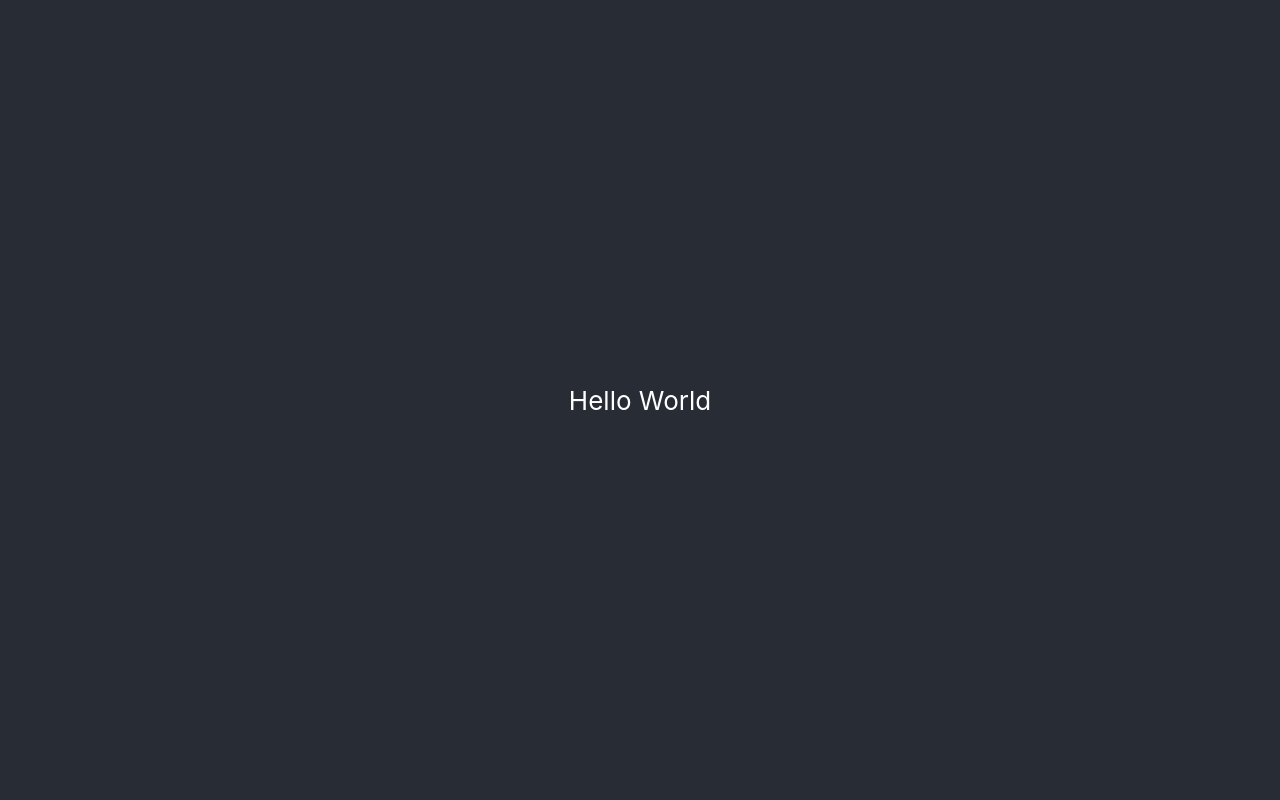
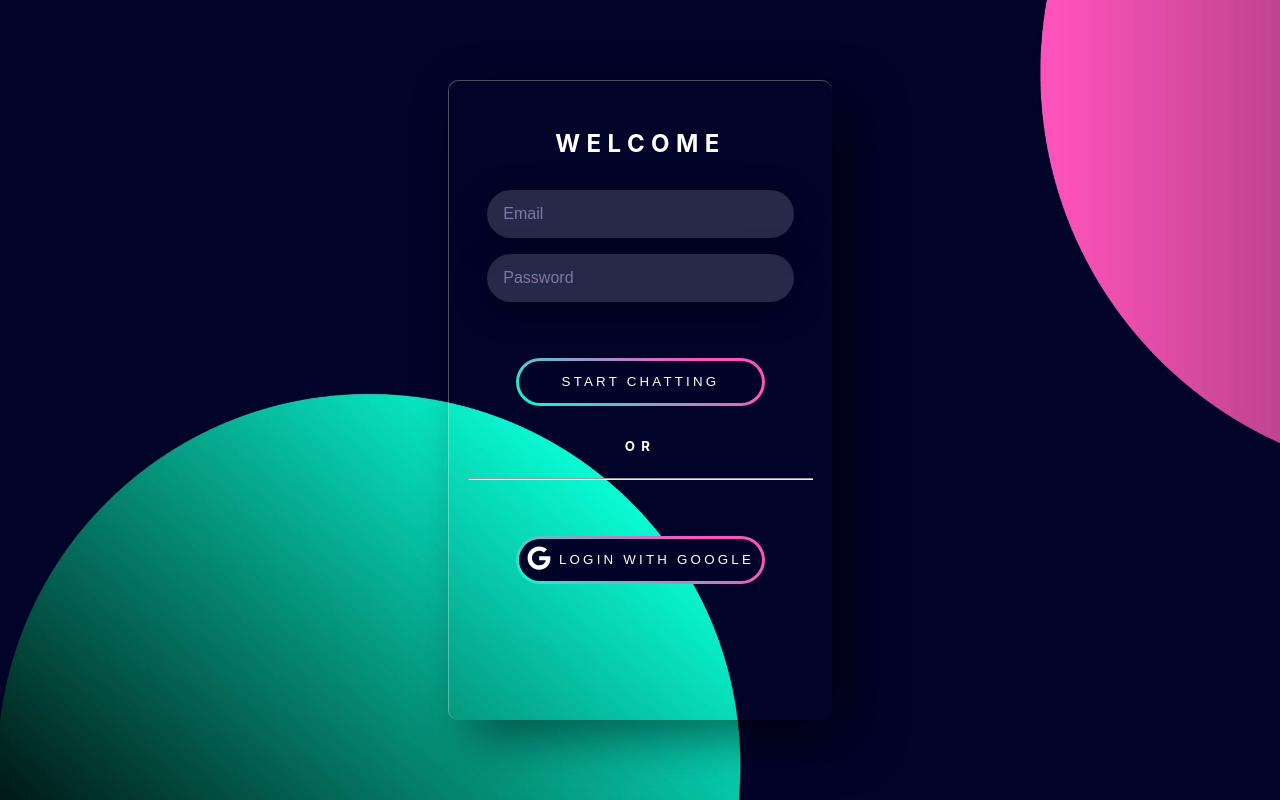
Before and after one commit to HasiniSama/Fire-Chat, a React (Create React App) app: page /signin in a window 1280 px wide. Built offline with nearby package versions, Linux system fonts and the light colour scheme.

Commit message:
Login page UI added

```diff
--- a/package.json
+++ b/package.json
@@ -9,8 +9,10 @@
     "firebase": "^9.9.1",
     "react": "^18.2.0",
     "react-dom": "^18.2.0",
+    "react-icons": "^4.4.0",
     "react-router-dom": "^6.3.0",
     "react-scripts": "5.0.1",
+    "styled-components": "^5.3.5",
     "web-vitals": "^2.1.4"
   },
   "scripts": {
--- a/src/App.css
+++ b/src/App.css
@@ -1,38 +1,22 @@
-.App {
-  text-align: center;
+/* Sign in */
+
+
+/* Navbar */
+nav {
+  display: flex;
+  align-items: center;
+  justify-content: space-between;
+  height: 70px;
+  padding: 0px 20px;
+  background-color: var(--color-2);
+  border-bottom: 2px solid var(--color-3);
 }
 
-.App-logo {
-  height: 40vmin;
-  pointer-events: none;
+nav a {
+  color : var(--color-1);
+  text-decoration: none;
 }
 
-@media (prefers-reduced-motion: no-preference) {
-  .App-logo {
-    animation: App-logo-spin infinite 20s linear;
-  }
+nav div a{
+  margin-right: 20px;
 }
-
-.App-header {
-  background-color: #282c34;
-  min-height: 100vh;
-  display: flex;
-  flex-direction: column;
-  align-items: center;
-  justify-content: center;
-  font-size: calc(10px + 2vmin);
-  color: white;
-}
-
-.App-link {
-  color: #61dafb;
-}
-
-@keyframes App-logo-spin {
-  from {
-    transform: rotate(0deg);
-  }
-  to {
-    transform: rotate(360deg);
-  }
-}
--- a/src/App.js
+++ b/src/App.js
@@ -1,14 +1,18 @@
 import './App.css'
 import React from 'react'
+import { BrowserRouter, Routes, Route } from 'react-router-dom'
+import Home from "./pages/Home"
+import Navbar from './components/Navbar'
+import SignIn from './pages/SignIn'
 
 function App() {
-
   return (
-    <div className="App">
-      <header className="App-header">
-        <div>Hello World</div>
-      </header>
-    </div>
+    <BrowserRouter>
+      <Routes>
+        <Route path='/' element={<Home/>}/>
+        <Route path='/signin' element={<SignIn/>}/>
+      </Routes>
+    </BrowserRouter>
   );
 }
 
--- /dev/null
+++ b/src/components/Button.jsx
@@ -0,0 +1,35 @@
+import styled from "styled-components";
+
+export default function Button({ content, children }) {
+  return <StyledButton>{children}{content}</StyledButton>;
+}
+
+const StyledButton = styled.button`
+  border: double 3px transparent;
+  /* border-image: linear-gradient(to right, #09FBD3 0%, #FE53BB 79%); */
+  background-image: linear-gradient(#000328, #000328),
+                    linear-gradient(30deg, #09FBD3 0%, #FE53BB 79%);
+  background-origin: border-box;
+  background-clip: content-box, border-box;
+  border-radius: 2rem;
+  text-transform: uppercase;
+  letter-spacing: 0.2rem;
+  display: flex;
+  align-items: center;
+  justify-content: space-evenly;
+  width: 65%;
+  height: 3rem;
+  color: white;
+  cursor: pointer;
+
+  &:hover{
+    background-image: linear-gradient(30deg, #09FBD3 0%, #FE53BB 79%),
+                    linear-gradient(30deg, #09FBD3 0%, #FE53BB 79%);
+    transition: 0.5s;
+    color: #000328;
+  }
+
+  @media only screen and (min-width: 1280px) {
+    margin-top: 1.5rem;
+  }
+`;
--- /dev/null
+++ b/src/components/Icon.jsx
@@ -0,0 +1,18 @@
+import styled from "styled-components";
+
+export default function Icon({ color, children }) {
+  return <StyledIcon background={color}>{children}</StyledIcon>;
+}
+
+const StyledIcon = styled.div`
+  height:auto;
+  width: auto;
+  display: inline-block;
+  border-radius: 4rem;
+  color: white;
+  cursor: pointer;
+  svg {
+    width: 1.5rem;
+    height: 1.5rem;
+  }
+`;
--- /dev/null
+++ b/src/components/Input.jsx
@@ -0,0 +1,30 @@
+import styled from "styled-components";
+export default function Input({ type, placeholder }) {
+  return <StyledInput type={type} placeholder={placeholder} />;
+}
+
+const StyledInput = styled.input`
+  background: rgba(255, 255, 255, 0.15);
+  box-shadow: 0 8px 32px 0 rgba(0, 0, 0, 0.37);
+  border-radius: 2rem;
+  width: 80%;
+  height: 3rem;
+  padding: 1rem;
+  margin-bottom: 1rem;
+  border: none;
+  outline: none;
+  color: rgba(255, 255, 255, 0.7);
+  font-size: 1rem;
+  font-weight: bold;
+  &:focus {
+    display: inline-block;
+    box-shadow: 0 0 0 0.2rem #b9abe0;
+    backdrop-filter: blur(12rem);
+    border-radius: 2rem;
+  }
+  &::placeholder {
+    color: #b9abe099;
+    font-weight: 100;
+    font-size: 1rem;
+  }
+`;
--- a/src/index.css
+++ b/src/index.css
@@ -1,13 +1,34 @@
+@import url('https://fonts.googleapis.com/css2?family=Raleway:wght@100;200;300;400;500;600;700;800;900&display=swap');
+
 body {
-  margin: 0;
   font-family: -apple-system, BlinkMacSystemFont, 'Segoe UI', 'Roboto', 'Oxygen',
     'Ubuntu', 'Cantarell', 'Fira Sans', 'Droid Sans', 'Helvetica Neue',
-    sans-serif;
-  -webkit-font-smoothing: antialiased;
-  -moz-osx-font-smoothing: grayscale;
+    sans-serif, 'Raleway';
+    ;
+  background-color: var(--color-1);
+  background-image: url('./assets/images/sphere_background.jpg');
+  -webkit-background-size: cover;
+  -moz-background-size: cover;
+  -ms-background-size: cover;
+  -o-background-size: cover;
+  background-size: cover;
+  display: flex;
+  justify-content: center;
+  align-items: center;
+  height: 100vh;
+  width: 100vw;
 }
 
-code {
-  font-family: source-code-pro, Menlo, Monaco, Consolas, 'Courier New',
-    monospace;
+* {
+  margin: 0;
+  padding: 0;
+  box-sizing: border-box;
 }
+
+:root {
+  --color-1 : #282c34;
+  --color-2 : white;
+  --color-3 : #FFA611;
+  --color-4 : #F5820D;
+  --color-5 : #FFCB2B;
+}
--- /dev/null
+++ b/src/pages/Home.js
@@ -0,0 +1,10 @@
+import React from 'react'
+import SignIn from './SignIn'
+
+function Home() {
+  return (
+    <div><SignIn/></div>
+  )
+}
+
+export default Home
--- /dev/null
+++ b/src/pages/SignIn.jsx
@@ -0,0 +1,119 @@
+import React from 'react'
+import styled from "styled-components";
+import Button from "../components/Button";
+import Icon from "../components/Icon";
+import Input from "../components/Input";
+import { FaGoogle } from "react-icons/fa";
+
+function SignIn() {
+  return (
+      <MainContainer>
+        <WelcomeText>WELCOME</WelcomeText>
+        <InputContainer>
+          <Input type="text" placeholder="Email" />
+          <Input type="password" placeholder="Password" />
+        </InputContainer>
+        <ButtonContainer>
+          <Button content="Start Chatting" />
+        </ButtonContainer>
+        <LoginWith>OR</LoginWith>
+        <HorizontalRule />
+        <ButtonContainer>
+          <Button content="LOGIN WITH GOOGLE">
+            <Icon >
+              <FaGoogle />
+            </Icon>
+          </Button>
+        </ButtonContainer>
+      </MainContainer>
+  )
+}
+
+const MainContainer = styled.div`
+  display: flex;
+  align-items: center;
+  flex-direction: column;
+  height: 80vh;
+  width: 30vw;
+  background-color: 'transparent';
+  box-shadow: 20px 20px 50px 0 rgb(0,0,0,0.5);
+  border-radius: 10px;
+  border: 1px solid rgb(255,255,255,0.3);
+  border-right: 0;
+  border-bottom: 0;
+  color: var(--color-1);
+  text-transform: uppercase;
+  letter-spacing: 0.4rem;
+  @media only screen and (max-width: 320px) {
+    width: 80vw;
+    height: 90vh;
+    hr {
+      margin-bottom: 0.3rem;
+    }
+    h4 {
+      font-size: small;
+    }
+  }
+  @media only screen and (min-width: 360px) {
+    width: 80vw;
+    height: 90vh;
+    h4 {
+      font-size: small;
+    }
+  }
+  @media only screen and (min-width: 411px) {
+    width: 80vw;
+    height: 90vh;
+  }
+  @media only screen and (min-width: 768px) {
+    width: 80vw;
+    height: 80vh;
+  }
+  @media only screen and (min-width: 1024px) {
+    width: 70vw;
+    height: 50vh;
+  }
+  @media only screen and (min-width: 1280px) {
+    width: 30vw;
+    height: 80vh;
+  }
+`;
+
+const WelcomeText = styled.h2`
+  margin: 3rem 0 2rem 0;
+  color: white;
+`;
+
+const InputContainer = styled.div`
+  display: flex;
+  flex-direction: column;
+  justify-content: space-between;
+  align-items: center;
+  height: 20%;
+  width: 100%;
+`;
+
+const ButtonContainer = styled.div`
+  margin: 1rem 0 2rem 0;
+  width: 100%;
+  display: flex;
+  align-items: center;
+  justify-content: center;
+`;
+
+const LoginWith = styled.h5`
+  @media only screen and (min-width: 1280px) {
+    color: white;
+  }
+`;
+
+const HorizontalRule = styled.hr`
+  width: 90%;
+  height: 0.1rem;
+  border-radius: 0.8rem;
+  background-color: #ebd0d0;
+  margin: 1.5rem 0 1rem 0;
+  backdrop-filter: blur(25px);
+`;
+
+export default SignIn
```
Also changed, not shown: src/assets/images/sphere_background.jpg (added), 1 other file (tests, documents, lock files or other folders).
